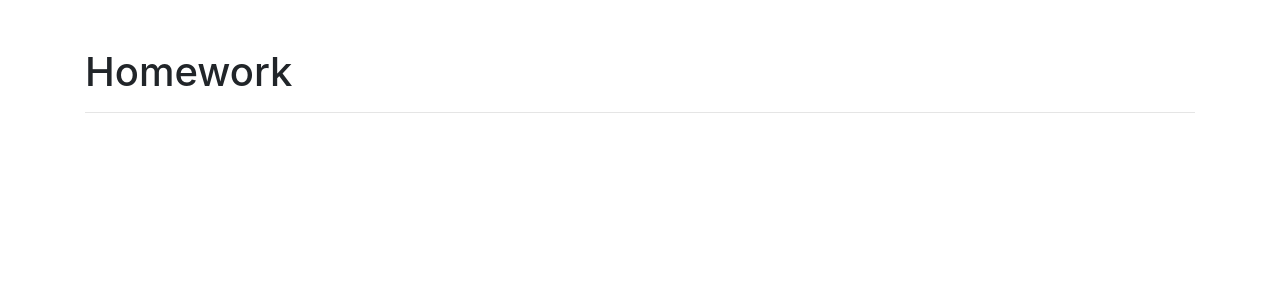
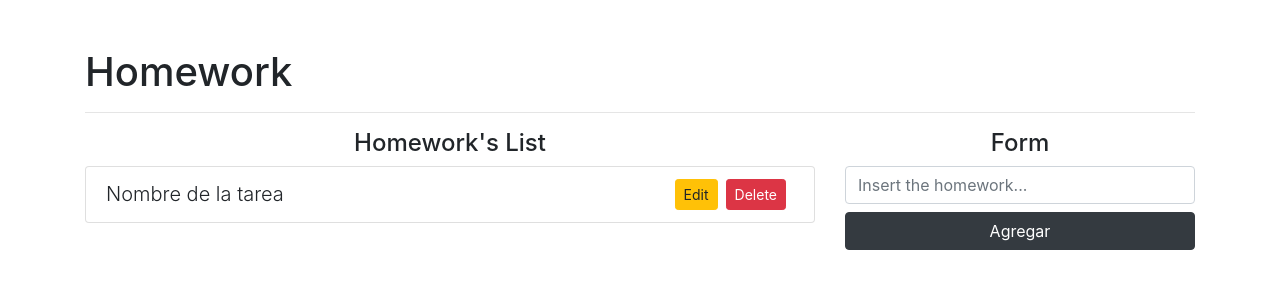
Before and after one commit to Z3r0J/Crud-React, a React (Create React App) app: page / in a window 1280 px wide. Shown: the top 300 px of the page. Built offline with nearby package versions, Linux system fonts and the light colour scheme.

Commit message:
Design the list and the form of homework

```diff
--- a/src/App.js
+++ b/src/App.js
@@ -5,7 +5,36 @@
     <div className="container mt-5">
       <h1>Homework</h1>
       <hr/>
-    </div>
+
+      <div className="row">
+        <div className="col-8">
+        <h4 className="text-center">Homework's List</h4>
+        <ul className="list-group">
+        <li className="list-group-item">
+        <span className="lead">Nombre de la tarea</span>
+        <button className="btn btn-danger btn-sm float-right mx-2">Delete</button>
+        <button className="btn btn-warning btn-sm float-right">Edit</button>
+        </li>
+        </ul>
+        </div>
+      <div className="col-4">
+      <h4 className="text-center">Form</h4>
+      <form>
+        <input
+        type="text"
+        className="form-control mb-2"
+        placeholder="Insert the homework..."
+        />
+        <button
+        className="btn btn-dark btn-block"
+        type="submit"
+        >
+        Agregar
+        </button>
+      </form>
+      </div>
+      </div>
+      </div>
   );
 }
 
```
